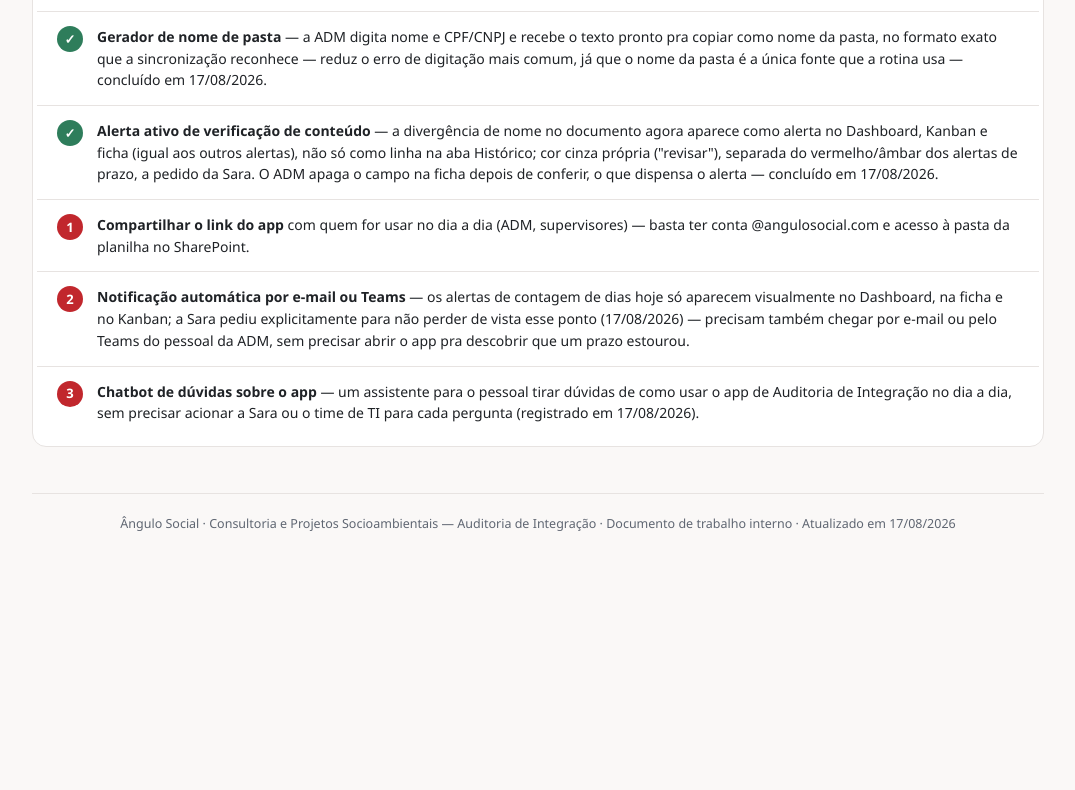
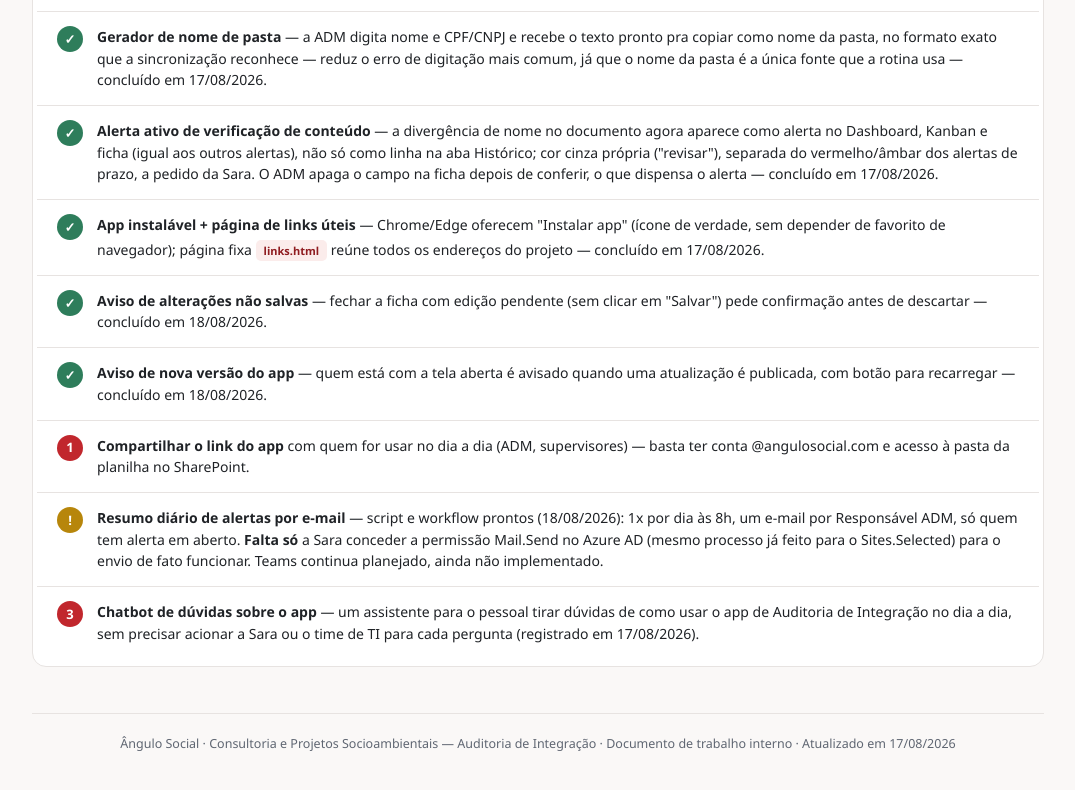
Before and after one commit to inovaangulo/auditoria-integracao, a plain HTML site: page plano-trabalho.html in a window 1280 px wide. Shown: the part 10518-11308 px from the top of the page, without its empty margins (102-1177 px from the left). Before the commit the page ends 11131 px from the top, so only its background shows below. Drawn offline with Linux system fonts and the light colour scheme.

Commit message:
Atualiza o plano de trabalho: resumo de alertas por e-mail, app instalável, aviso de alterações não salvas, aviso de nova versão
Bump de versão pra avisar quem estiver com a tela aberta.

```diff
--- a/plano-trabalho.html
+++ b/plano-trabalho.html
@@ -586,8 +586,11 @@
       <div class="row"><span class="num" style="background:var(--green)">✓</span><div><p><b>Excluir colaborador pela ficha</b> — ADM resolve sozinho casos como pasta de teste criada por engano, sem precisar de acesso direto ao Excel nem acionar o time de TI — concluído em 17/08/2026.</p></div></div>
       <div class="row"><span class="num" style="background:var(--green)">✓</span><div><p><b>Gerador de nome de pasta</b> — a ADM digita nome e CPF/CNPJ e recebe o texto pronto pra copiar como nome da pasta, no formato exato que a sincronização reconhece — reduz o erro de digitação mais comum, já que o nome da pasta é a única fonte que a rotina usa — concluído em 17/08/2026.</p></div></div>
       <div class="row"><span class="num" style="background:var(--green)">✓</span><div><p><b>Alerta ativo de verificação de conteúdo</b> — a divergência de nome no documento agora aparece como alerta no Dashboard, Kanban e ficha (igual aos outros alertas), não só como linha na aba Histórico; cor cinza própria ("revisar"), separada do vermelho/âmbar dos alertas de prazo, a pedido da Sara. O ADM apaga o campo na ficha depois de conferir, o que dispensa o alerta — concluído em 17/08/2026.</p></div></div>
+      <div class="row"><span class="num" style="background:var(--green)">✓</span><div><p><b>App instalável + página de links úteis</b> — Chrome/Edge oferecem "Instalar app" (ícone de verdade, sem depender de favorito de navegador); página fixa <span class="tag">links.html</span> reúne todos os endereços do projeto — concluído em 17/08/2026.</p></div></div>
+      <div class="row"><span class="num" style="background:var(--green)">✓</span><div><p><b>Aviso de alterações não salvas</b> — fechar a ficha com edição pendente (sem clicar em "Salvar") pede confirmação antes de descartar — concluído em 18/08/2026.</p></div></div>
+      <div class="row"><span class="num" style="background:var(--green)">✓</span><div><p><b>Aviso de nova versão do app</b> — quem está com a tela aberta é avisado quando uma atualização é publicada, com botão para recarregar — concluído em 18/08/2026.</p></div></div>
       <div class="row"><span class="num">1</span><div><p><b>Compartilhar o link do app</b> com quem for usar no dia a dia (ADM, supervisores) — basta ter conta @angulosocial.com e acesso à pasta da planilha no SharePoint.</p></div></div>
-      <div class="row"><span class="num">2</span><div><p><b>Notificação automática por e-mail ou Teams</b> — os alertas de contagem de dias hoje só aparecem visualmente no Dashboard, na ficha e no Kanban; a Sara pediu explicitamente para não perder de vista esse ponto (17/08/2026) — precisam também chegar por e-mail ou pelo Teams do pessoal da ADM, sem precisar abrir o app pra descobrir que um prazo estourou.</p></div></div>
+      <div class="row"><span class="num" style="background:var(--amber)">!</span><div><p><b>Resumo diário de alertas por e-mail</b> — script e workflow prontos (18/08/2026): 1x por dia às 8h, um e-mail por Responsável ADM, só quem tem alerta em aberto. <b>Falta só</b> a Sara conceder a permissão Mail.Send no Azure AD (mesmo processo já feito para o Sites.Selected) para o envio de fato funcionar. Teams continua planejado, ainda não implementado.</p></div></div>
       <div class="row"><span class="num">3</span><div><p><b>Chatbot de dúvidas sobre o app</b> — um assistente para o pessoal tirar dúvidas de como usar o app de Auditoria de Integração no dia a dia, sem precisar acionar a Sara ou o time de TI para cada pergunta (registrado em 17/08/2026).</p></div></div>
     </div>
   </section>
--- a/version.json
+++ b/version.json
@@ -1 +1 @@
-{ "v": "2026-08-18T00" }
+{ "v": "2026-08-18T01" }
```
